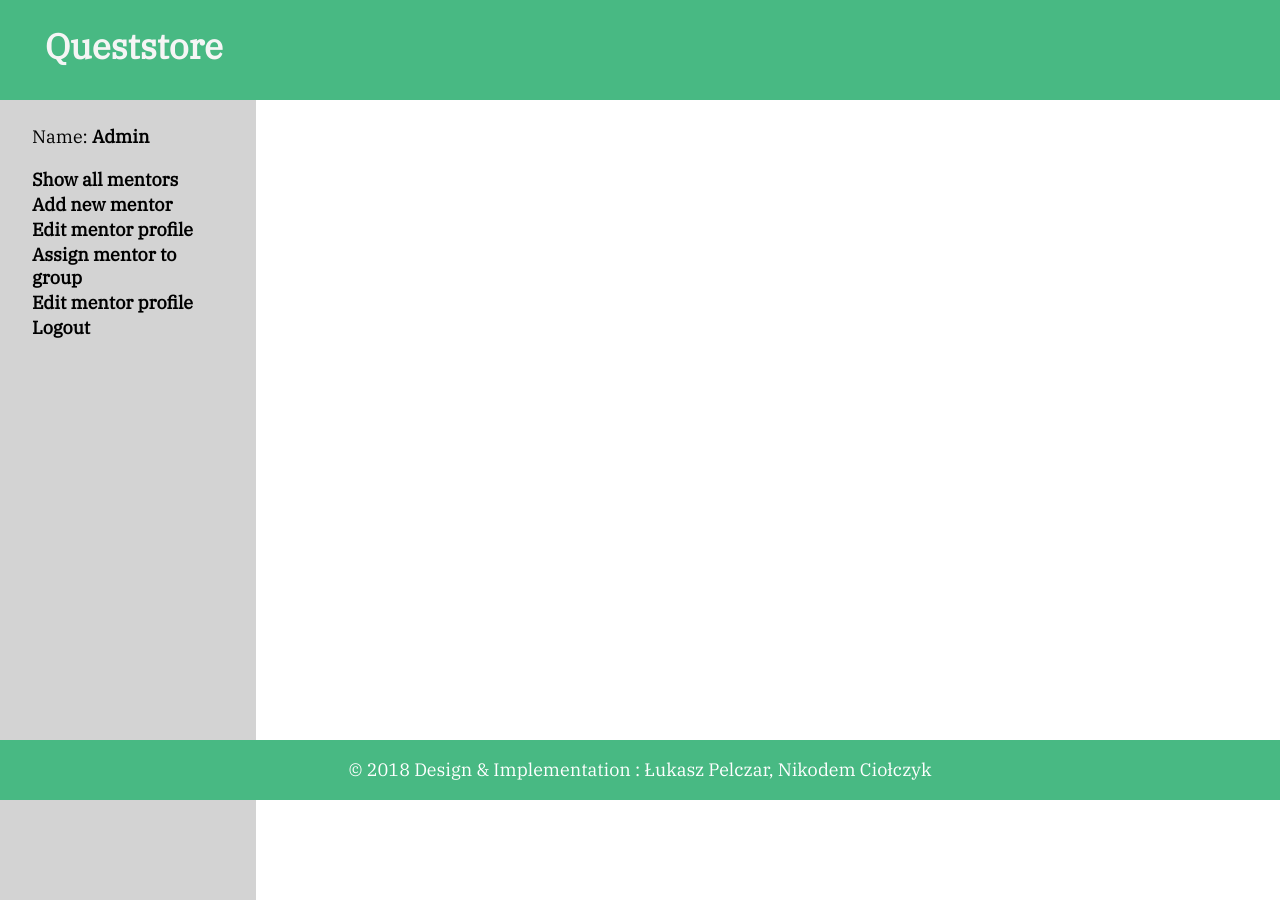
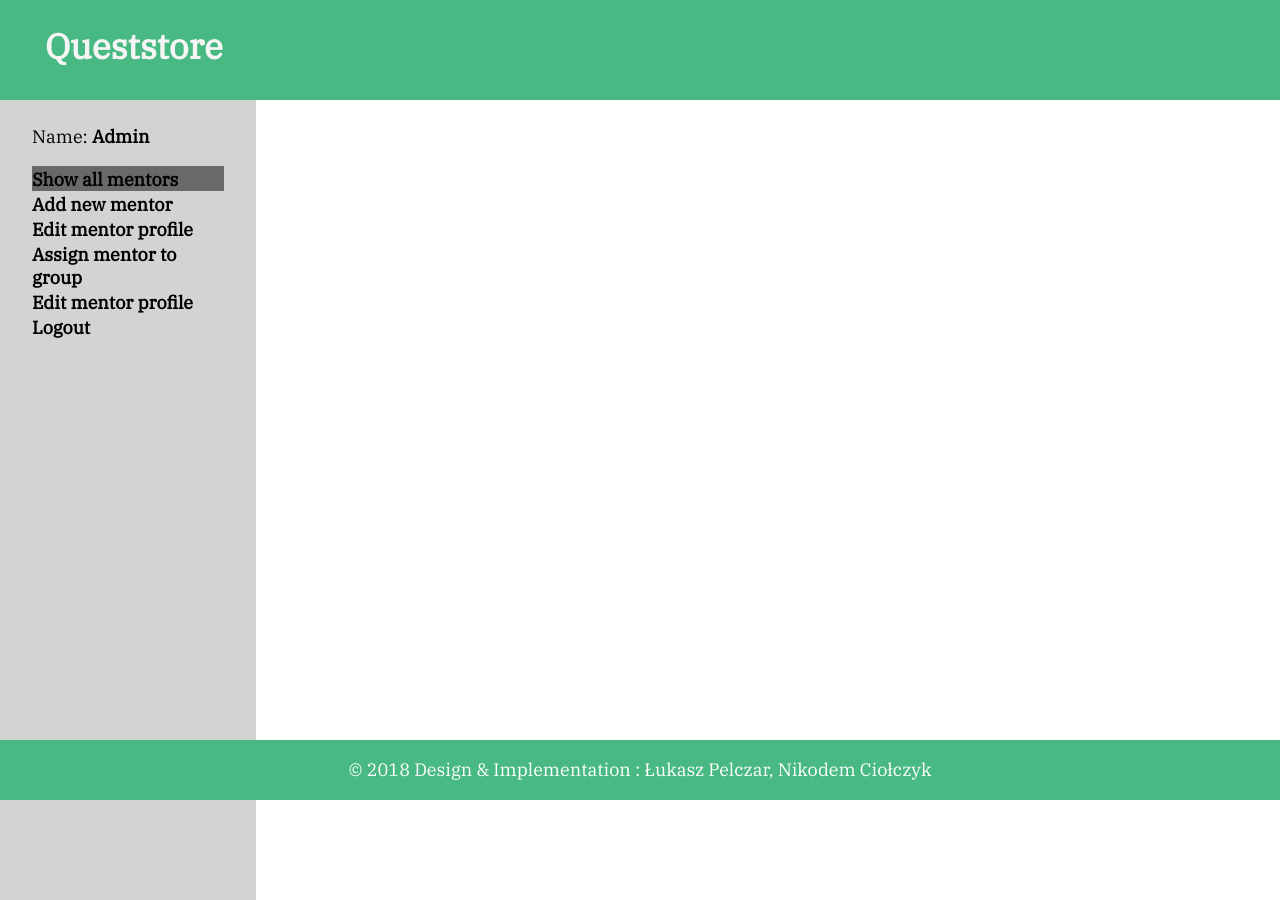
Before and after one commit to lpelczar/Queststore-CMS, a PHP site: page /admin_manager.html in a window 1280 px wide, with the pointer over the restyled element. Run offline with PHP 8.4, Linux system fonts and the light colour scheme.

Commit message:
Add hover for nav menu

```diff
--- a/css/manager.css
+++ b/css/manager.css
@@ -48,3 +48,7 @@ ul {
     text-decoration: none;
     color: black;
 }
+
+.nav-element:hover {
+    background-color: rgba(0,0,0,0.5);
+}
```
